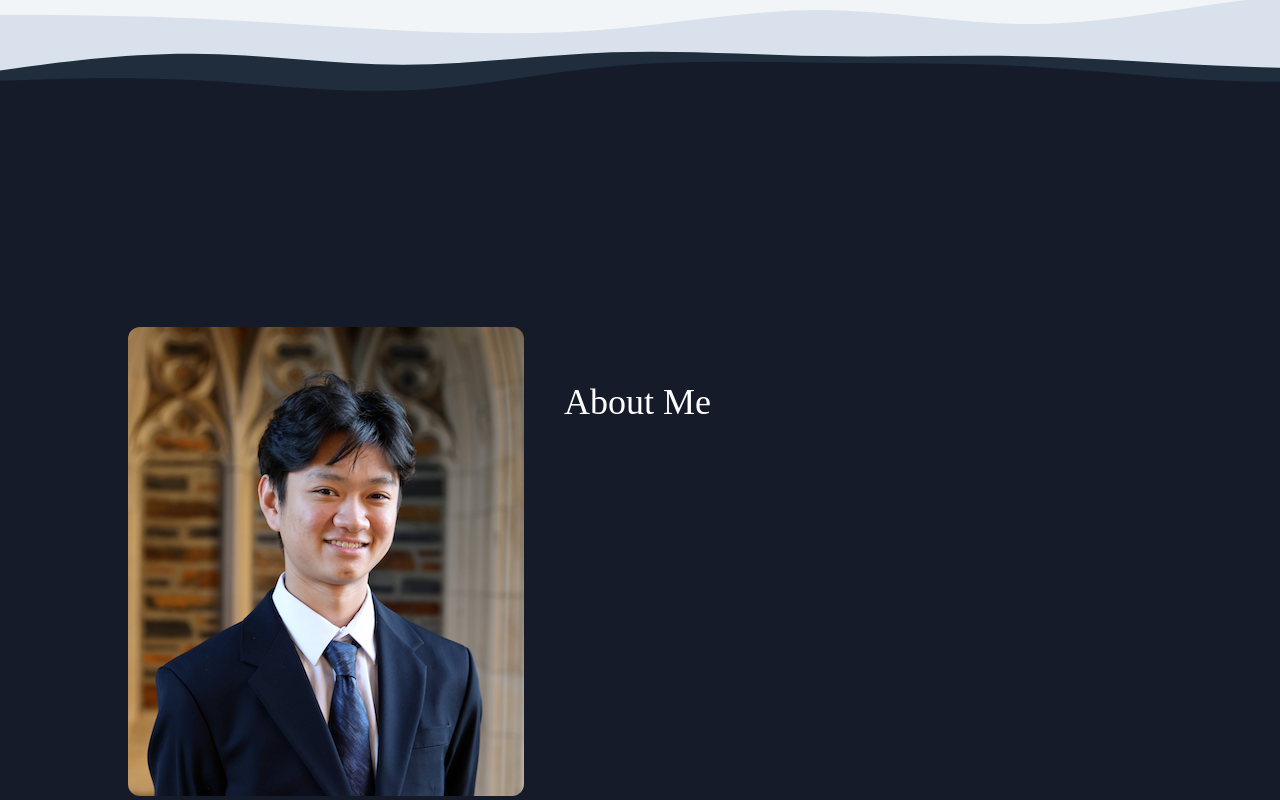
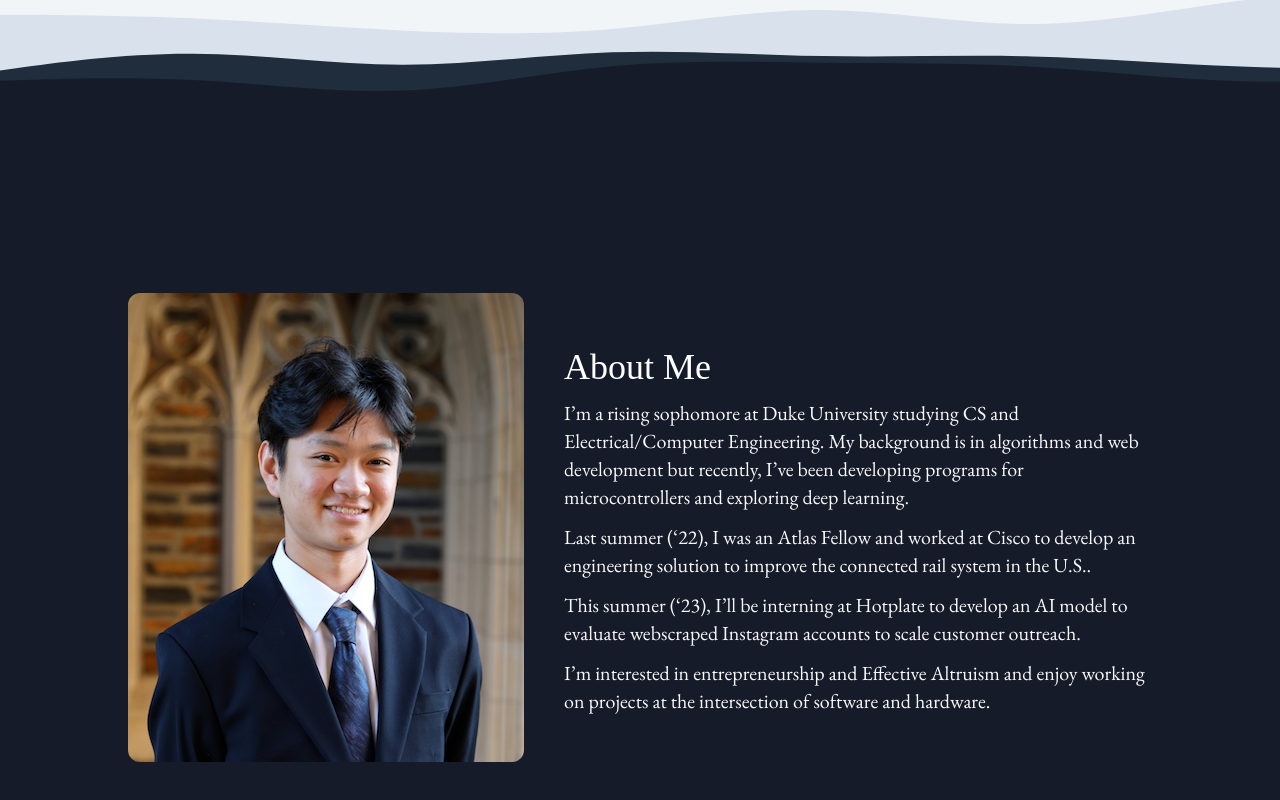
Before and after one commit to pvure/pvure.github.io, a Next.js app: page / in a window 1280 px wide. Shown: the part 720-1520 px from the top of the page. Built offline with nearby package versions, Linux system fonts and the light colour scheme.

Commit message:
removed fade from about

```diff
--- a/src/components/Footer.js
+++ b/src/components/Footer.js
@@ -5,6 +5,7 @@ import { motion } from "framer-motion";
 
 
 export default function Footer() {
+
     return (
         <>
             <div class="flex justify-between bg-footer p-10">
--- a/src/pages/index.js
+++ b/src/pages/index.js
@@ -45,12 +45,13 @@ export default function Home() {
       <Layers />
 
       <div id="about">
-        <div class="block lg:hidden">
+        {/* <div class="block lg:hidden">
           <About />
         </div>
         <div class="hidden lg:block">
           <FadeAbout />
-        </div>
+        </div> */}
+        <About />
       </div>
 
       <Projects />
```
